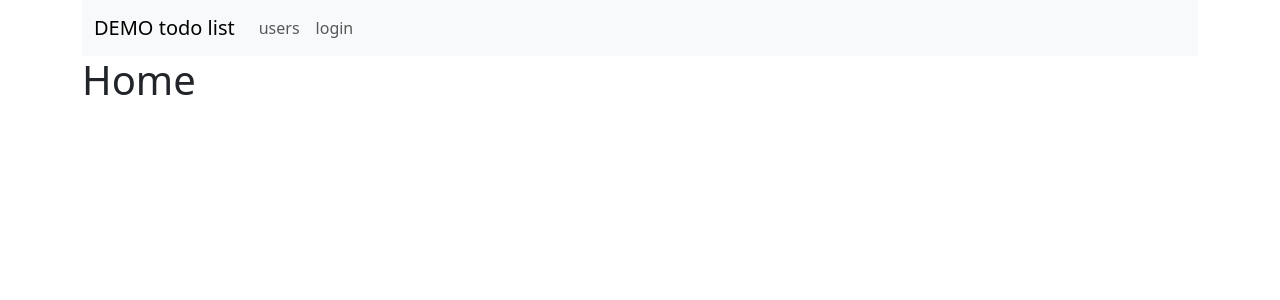
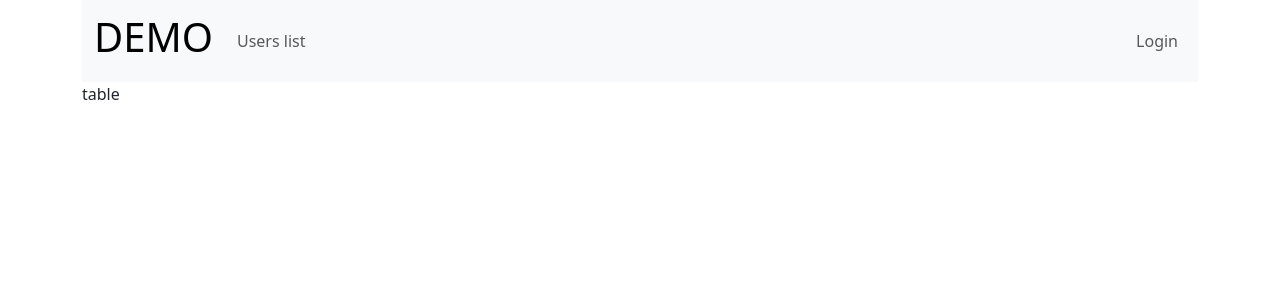
Before and after one commit to chauvanhieu/demo-crud, a React (Vite) app in the folder client-react/: page / in a window 1280 px wide. Shown: the top 300 px of the page. Built offline with nearby package versions, Linux system fonts and the light colour scheme.

Commit message:
xong chức năng login logout

```diff
--- a/client-react/package.json
+++ b/client-react/package.json
@@ -13,11 +13,13 @@
     "@emotion/react": "^11.11.1",
     "@emotion/styled": "^11.11.0",
     "@mui/material": "^5.14.15",
+    "@reduxjs/toolkit": "^1.9.7",
     "axios": "^1.5.1",
     "bootstrap": "^5.3.2",
     "react": "^18.2.0",
     "react-bootstrap": "^2.9.1",
     "react-dom": "^18.2.0",
+    "react-redux": "^8.1.3",
     "react-router-dom": "^6.17.0",
     "react-toastify": "^9.1.3"
   },
--- a/client-react/src/component/Header/header.jsx
+++ b/client-react/src/component/Header/header.jsx
@@ -3,24 +3,46 @@
 import Container from "react-bootstrap/Container";
 import Nav from "react-bootstrap/Nav";
 import Navbar from "react-bootstrap/Navbar";
-import { Link } from "react-router-dom";
+import { useDispatch, useSelector } from "react-redux";
+import { Link, useNavigate } from "react-router-dom";
+import { logout } from "../../redux/auth.slice";
+function Header() {
+  const dispatch = useDispatch();
+  const navigate = useNavigate();
+  const isAuthentication = useSelector((state) => state.auth.isAuthentication);
+  const info = useSelector((state) => state.auth.info);
 
-function Header() {
+  const handleLogout = () => {
+    dispatch(logout({ navigate }));
+  };
+
   return (
-    <Navbar expand="lg" className="bg-body-tertiary">
+    <Navbar collapseOnSelect expand="lg" className="bg-body-tertiary">
       <Container>
-        <Link className="navbar-brand" to="/">
-          DEMO todo list
+        <Link className="navbar-brand" to={"/"}>
+          <h1>DEMO</h1>
         </Link>
-        <Navbar.Toggle aria-controls="basic-navbar-nav" />
-        <Navbar.Collapse id="basic-navbar-nav">
+        <Navbar.Toggle aria-controls="responsive-navbar-nav" />
+        <Navbar.Collapse id="responsive-navbar-nav">
           <Nav className="me-auto">
-            <Link className="nav-link" to="/users">
-              users
+            <Link className="nav-link" to={"/users"}>
+              Users list
             </Link>
-            <Link className="nav-link" to="/login">
-              login
-            </Link>
+          </Nav>
+          <Nav>
+            <Nav.Link href="#">
+              {info && info.user && `Hello, ${info.user.username} !!`}
+            </Nav.Link>
+
+            {isAuthentication ? (
+              <Link className="nav-link" onClick={handleLogout}>
+                Logout
+              </Link>
+            ) : (
+              <Link className="nav-link" to={"/login"}>
+                Login
+              </Link>
+            )}
           </Nav>
         </Navbar.Collapse>
       </Container>
--- /dev/null
+++ b/client-react/src/component/Task/TaskTable.jsx
@@ -0,0 +1,7 @@
+/** @format */
+
+function TaskTable() {
+  return <>table</>;
+}
+
+export default TaskTable;
--- a/client-react/src/main.jsx
+++ b/client-react/src/main.jsx
@@ -3,14 +3,17 @@
 import React from "react";
 import ReactDOM from "react-dom/client";
 import App from "./App.jsx";
+import { Provider } from "react-redux";
 import { BrowserRouter } from "react-router-dom";
 import "bootstrap/dist/css/bootstrap.min.css";
 import "react-toastify/dist/ReactToastify.css";
-
+import store from "./redux/store.js";
 ReactDOM.createRoot(document.getElementById("root")).render(
   <React.StrictMode>
     <BrowserRouter>
-      <App />
+      <Provider store={store}>
+        <App />
+      </Provider>
     </BrowserRouter>
   </React.StrictMode>
 );
--- /dev/null
+++ b/client-react/src/pages/home.page.jsx
@@ -0,0 +1,12 @@
+/** @format */
+import TaskTable from "./../component/Task/TaskTable";
+
+function HomePage() {
+  return (
+    <>
+      <TaskTable />
+    </>
+  );
+}
+
+export default HomePage;
--- a/client-react/src/pages/login.page.jsx
+++ b/client-react/src/pages/login.page.jsx
@@ -1,21 +1,22 @@
+/** @format */
+
 import { useState } from "react";
 import Form from "react-bootstrap/Form";
 import Button from "react-bootstrap/Button";
-import AuthService from "../services/auth.service";
 import "./style.css";
 import { useNavigate } from "react-router-dom";
-
+import { useDispatch } from "react-redux";
+import { login } from "../redux/auth.slice";
 function LoginPage() {
+  const dispatch = useDispatch();
   const navigate = useNavigate();
   const [username, setUsername] = useState("");
   const [password, setPassword] = useState("");
 
   const handleLogin = async (e) => {
     e.preventDefault();
-    const accessToken = await AuthService.login(username, password);
-    if (accessToken) {
-      navigate("/users");
-    }
+
+    dispatch(login({ username, password, navigate }));
   };
 
   return (
--- /dev/null
+++ b/client-react/src/redux/auth.slice.js
@@ -0,0 +1,72 @@
+/** @format */
+
+import { createSlice, createAsyncThunk } from "@reduxjs/toolkit";
+import AuthService from "../services/auth.service";
+
+export const login = createAsyncThunk(
+  "auth/login",
+  async ({ username, password, navigate }, thunkAPI) => {
+    try {
+      const data = await AuthService.login(username, password);
+      localStorage.setItem("access_token", data.access_token);
+      navigate("/");
+      return data;
+    } catch (error) {
+      return thunkAPI.rejectWithValue(error.message);
+    }
+  }
+);
+
+export const logout = createAsyncThunk(
+  "auth/logout",
+  async ({ navigate }, thunkAPI) => {
+    try {
+      localStorage.removeItem("access_token");
+      navigate("/login");
+    } catch (error) {
+      return thunkAPI.rejectWithValue(error.message);
+    }
+  }
+);
+
+const authSlice = createSlice({
+  name: "auth",
+  initialState: {
+    isAuthentication: false,
+    info: null,
+    loading: false,
+    error: false,
+  },
+  extraReducers: (builder) => {
+    builder.addCase(login.pending, (state) => {
+      state.loading = true;
+      state.error = null;
+    });
+    builder.addCase(login.rejected, (state) => {
+      state.loading = false;
+      state.error = true;
+    });
+    builder.addCase(login.fulfilled, (state, action) => {
+      state.loading = false;
+      state.error = null;
+      state.isAuthentication = true;
+      state.info = action.payload;
+    });
+    builder.addCase(logout.pending, (state) => {
+      state.loading = true;
+      state.error = null;
+    });
+    builder.addCase(logout.rejected, (state) => {
+      state.loading = false;
+      state.error = true;
+    });
+    builder.addCase(logout.fulfilled, (state) => {
+      state.loading = false;
+      state.error = false;
+      state.isAuthentication = false;
+      state.info = null;
+    });
+  },
+});
+
+export default authSlice.reducer;
--- /dev/null
+++ b/client-react/src/redux/store.js
@@ -0,0 +1,10 @@
+/** @format */
+
+import { configureStore } from "@reduxjs/toolkit";
+import authSlice from "./auth.slice";
+
+export default configureStore({
+  reducer: {
+    auth: authSlice,
+  },
+});
--- a/client-react/src/router/index.jsx
+++ b/client-react/src/router/index.jsx
@@ -3,16 +3,15 @@
 import { Routes, Route } from "react-router-dom";
 import UserRouter from "./users.router";
 import LoginPage from "./../pages/login.page";
+import HomePage from "../pages/home.page";
 
 function AppRouter() {
   return (
-    <>
-      <Routes>
-        <Route path="/login" element={<LoginPage />} />
-        <Route path="/users/*" element={<UserRouter />} />
-        <Route path="/" element={<h1>Home</h1>} />
-      </Routes>
-    </>
+    <Routes>
+      <Route path="/login" element={<LoginPage />} />
+      <Route path="/users/*" element={<UserRouter />} />
+      <Route path="/" element={<HomePage />} />
+    </Routes>
   );
 }
 
```
Also changed, not shown: client-react/src/component/AuthProvider/AuthProvider.jsx (added, +20 -0 lines), 1 other file (tests, documents, lock files or other folders).
